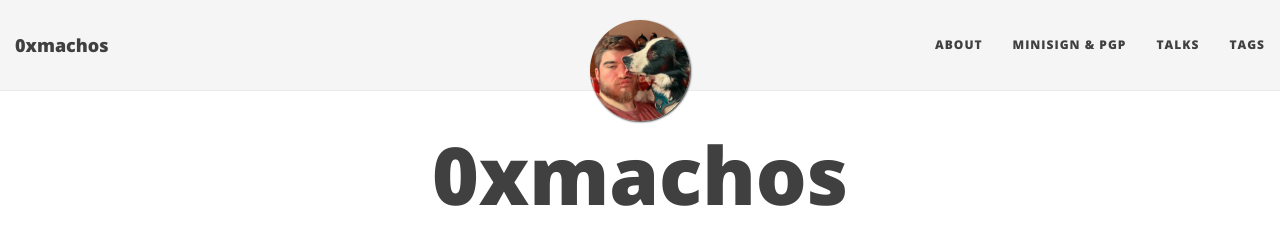
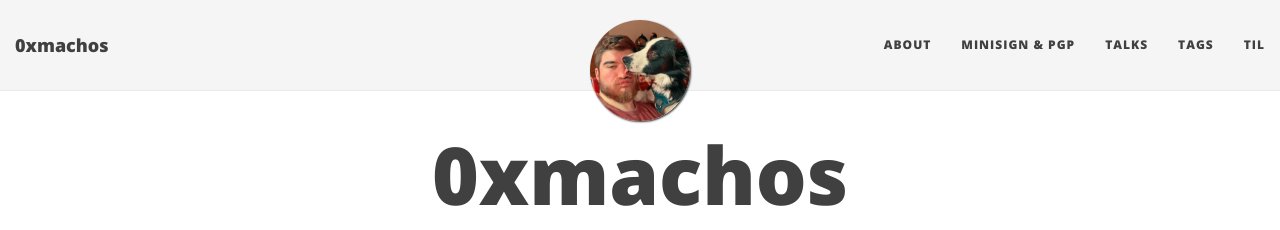
Before and after one commit to 0xmachos/0xmachos.github.io, a Jekyll site: the page built from index.html, in a window 1280 px wide. Shown: the top 230 px of the page. Built offline with Jekyll 4.4.1, drawn with Linux system fonts in a browser that asks for light colours; nearby versions of some CDN libraries; the list of posts is cut into pages by our own code.

Commit message:
navbar-links: Add TIL entry
See: https://github.com/0xmachos/til

```diff
--- a/_config.yml
+++ b/_config.yml
@@ -27,6 +27,7 @@ navbar-links:
   Minisign & PGP: "minisign-pgp"
   Talks: "talks"
   Tags: "tags"
+  TIL: "til"
 
 # Image to show in the navigation bar - image must be a square (width = height)
 # Remove this parameter if you don't want an image in the navbar
```
